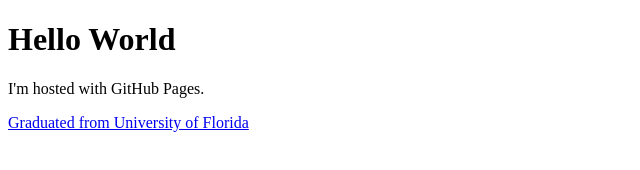
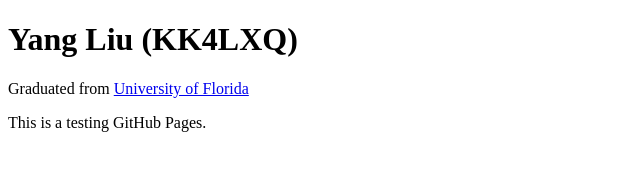
Before and after one commit to ethdragon/ethdragon.github.io, a plain HTML site: page index.html in a window 1280 px wide. Shown: the whole page, without its empty margins (0-640 px from the left). Drawn offline with Linux system fonts and the light colour scheme.

Commit message:
Simple modification

```diff
--- a/index.html
+++ b/index.html
@@ -1,8 +1,8 @@
 <!DOCTYPE html>
 <html>
 <body>
-<h1>Hello World</h1>
-<p>I'm hosted with GitHub Pages.</p>
-<a href="www.ufl.edu">Graduated from University of Florida</a>
+<h1>Yang Liu (KK4LXQ)</h1>
+Graduated from <a href="http://www.ufl.edu">University of Florida</a>
+<p>This is a testing GitHub Pages.</p>
 </body>
 </html>
```
